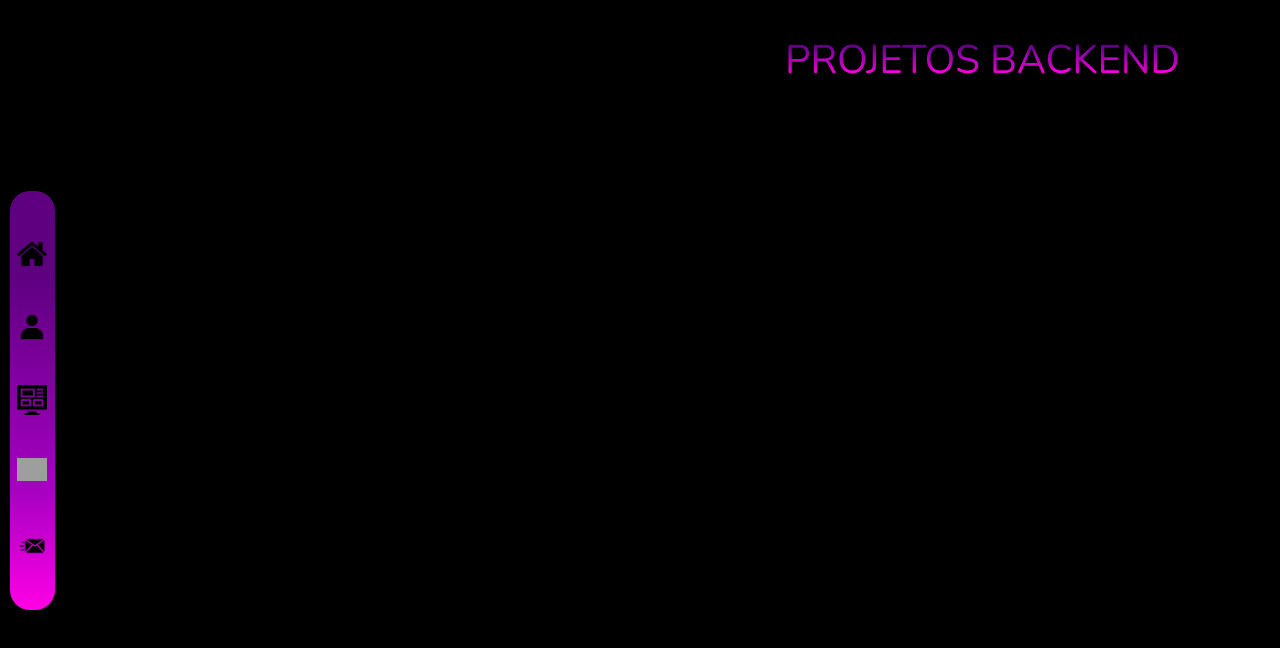
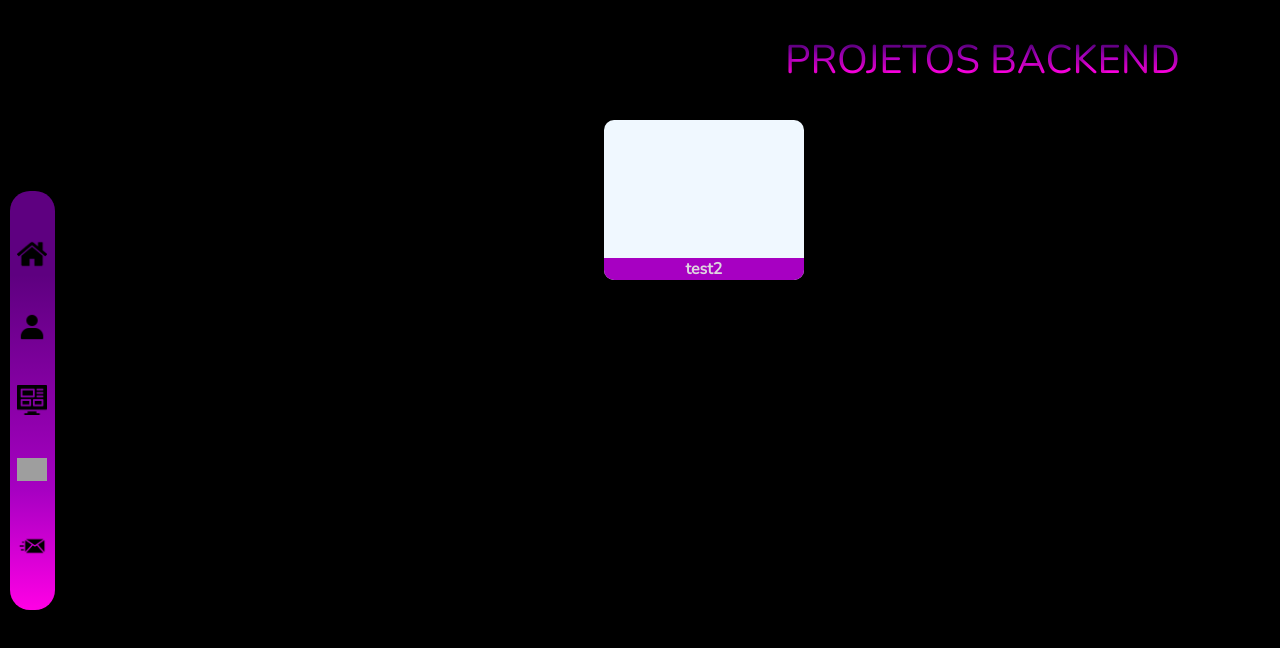
Before and after one commit to Abreupamm/portfolio-frontend, a React (Create React App) app: page /projects-backend in a window 1280 px wide. Shown: the top 648 px of the page. Built offline with nearby package versions, Linux system fonts and the light colour scheme; grey boxes are pictures that could not be loaded.

Commit message:
feat: projectcard component created

```diff
--- /dev/null
+++ b/src/CSS/components/projectsCard.css
@@ -0,0 +1,66 @@
+.container-projects {
+  display: flex;
+  flex-direction: column;
+  align-items: center;
+  width: 200px;
+  height: 160px;
+  border-radius: 10px;
+  background-color: aliceblue;
+  margin-bottom: 40px;
+}
+
+.container-projects span {
+  font-family: 'Nunito';
+  color: #ded5df;
+  font-weight: 600;
+  border-radius: 0 0 10px 10px;
+  background-color: #a700c2;
+  width: 100%;
+  text-align: center;
+}
+
+.div-button {
+  display: flex;
+  align-items: center;
+  width: 100%;
+  height: 100%;
+  border-radius: 10px 10px 0 0;
+  background-color: #2901379f;
+  opacity: 0;
+}
+
+.container-projects button {
+  display: block;
+  width: 80%;
+  margin: 0 auto;
+  color: #ded5df;
+  font-size: 20px;
+  font-weight: 600;
+  font-family: 'Parisienne', cursive;
+  background: linear-gradient(180deg, #5e0080 0%, #a700c2 51.56%, #ff00e5 100%);
+  box-shadow: 0px 4px 4px rgba(0, 0, 0, 0.25);
+  border-radius: 20px;
+}
+
+.container-projects:hover span {
+  opacity: 0.4;
+}
+
+.container-projects:hover .div-button {
+  opacity: 1;
+  -webkit-transition: all 300ms ease;
+  -moz-transition: all 300ms ease;
+  -ms-transition: all 300ms ease;
+  -o-transition: all 300ms ease;
+  transition: all 300ms ease;
+}
+
+.container-projects button,
+.container-projects:hover .div-button,
+.div-button {
+  -webkit-transition: all 300ms ease;
+  -moz-transition: all 300ms ease;
+  -ms-transition: all 300ms ease;
+  -o-transition: all 300ms ease;
+  transition: all 300ms ease;
+}
--- a/src/CSS/pages/projectspage.css
+++ b/src/CSS/pages/projectspage.css
@@ -1,4 +1,14 @@
-.projects-front, .projects-back {
+.projects-front,
+.projects-back {
   min-height: 100vh;
   background-color: #000;
 }
+
+.container-projects-cards {
+  display: flex;
+  flex-wrap: wrap;
+  justify-content: space-evenly;
+  width: 80%;
+  margin-left: 15%;
+  padding-top: 120px;
+}
--- a/src/components/IconAside.js
+++ b/src/components/IconAside.js
@@ -9,7 +9,7 @@ class IconAside extends Component {
   };
 
   render() {
-    const { urlIcon, name,  } = this.props;
+    const { urlIcon, name } = this.props;
     return (
       <div className="container-icon">
         <input
--- /dev/null
+++ b/src/components/ProjectsCard.js
@@ -0,0 +1,34 @@
+import { Component } from 'react';
+import '../CSS/components/projectsCard.css';
+
+class ProjectsCard extends Component {
+  // handleOnClick = () => {
+  //   const { history } = this.props;
+
+  // }
+
+  createdBackgoundImage = (url) => ({
+    backgroundImage: `url(${url})`,
+    backgroundRepeat: 'no-repeat',
+    backgroundSize: '200%',
+    backgroundPosition: 'center',
+  });
+
+  render() {
+    const {
+      data: { image, name },
+    } = this.props;
+    let style;
+    image !== '' && (style = this.createdBackgoundImage(image));
+    return (
+      <div style={style} className="container-projects">
+        <div className="div-button">
+          <button>Detalhes</button>
+        </div>
+        <span>{name}</span>
+      </div>
+    );
+  }
+}
+
+export default ProjectsCard;
--- a/src/pages/ProjectsBackend.js
+++ b/src/pages/ProjectsBackend.js
@@ -1,7 +1,9 @@
 import { Component } from 'react';
+import '../CSS/pages/projectspage.css';
 import Aside from '../components/Aside';
 import Title from '../components/Title';
-import '../CSS/pages/projectspage.css';
+import ProjectsCard from '../components/ProjectsCard';
+import data from '../utils/projectsList';
 
 class ProjectsBackend extends Component {
   render() {
@@ -10,6 +12,12 @@ class ProjectsBackend extends Component {
       <div className="projects-back">
         <Title title="PROJETOS BACKEND" />
         <Aside history={history} />
+        <div className="container-projects-cards">
+          {data.map(
+            (project) =>
+              project.category === 'back' && <ProjectsCard data={project} />
+          )}
+        </div>
       </div>
     );
   }
--- a/src/pages/ProjectsFrontend.js
+++ b/src/pages/ProjectsFrontend.js
@@ -1,6 +1,8 @@
 import { Component } from 'react';
 import Aside from '../components/Aside';
 import Title from '../components/Title';
+import Projects from '../components/ProjectsCard';
+import data from '../utils/projectsList';
 import '../CSS/pages/projectspage.css';
 
 class ProjectsFrontend extends Component {
@@ -10,6 +12,14 @@ class ProjectsFrontend extends Component {
       <div className="projects-front">
         <Title title="PROJETOS FRONTEND" />
         <Aside history={history} />
+        <div className="container-projects-cards">
+          {data.map(
+            (project) =>
+              project.category === 'front' && (
+                <Projects key={project.id} data={project} />
+              )
+          )}
+        </div>
       </div>
     );
   }
--- a/src/utils/projectsList.js
+++ b/src/utils/projectsList.js
@@ -1,30 +1,23 @@
 const data = [
+  // {
+  //   id: 0,
+  //   name: 'projeto 1',
+  //   image: 'https://i0.wp.com/www.evolvedcontact.com.au/articles/wp-content/uploads/2020/04/81-817751_quiz-time-announcement-poster-neon-signboard-vector-quiz.png?fit=1024%2C417&ssl=1',
+  //   urlGitHub: '',
+  //   urlApication: '',
+  //   description: 'teste',
+  //   stacks: ['HTML', 'CSS'],
+  //   category: 'front',
+  // },
   {
     id: 1,
-    name: 'projeto 1',
-    urlGitHub: '',
-    urlApication: '',
-    description: 'teste',
-    stacks: ['HTML', 'CSS'],
-    category: 'front',
-  },
-  {
-    id: 2,
-    name: '',
+    name: 'test2',
+    image: '',
     urlGitHub: '',
     urlApication: '',
     description: '',
     stacks: [],
-    category: '',
-  },
-  {
-    id: 3,
-    name: '',
-    urlGitHub: '',
-    urlApication: '',
-    description: '',
-    stacks: [],
-    category: '',
+    category: 'back',
   },
 ];
 
```
Also changed, not shown: src/images/trivia.jpg (added).
